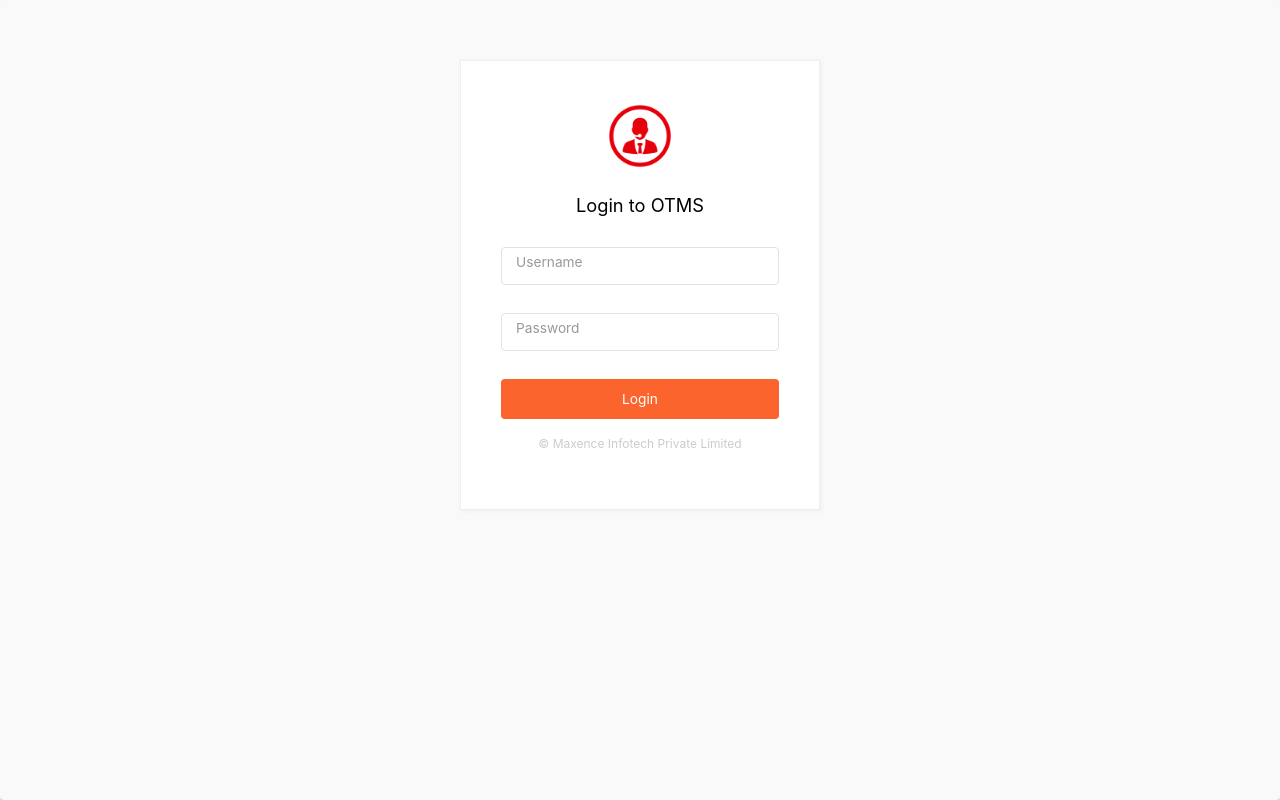
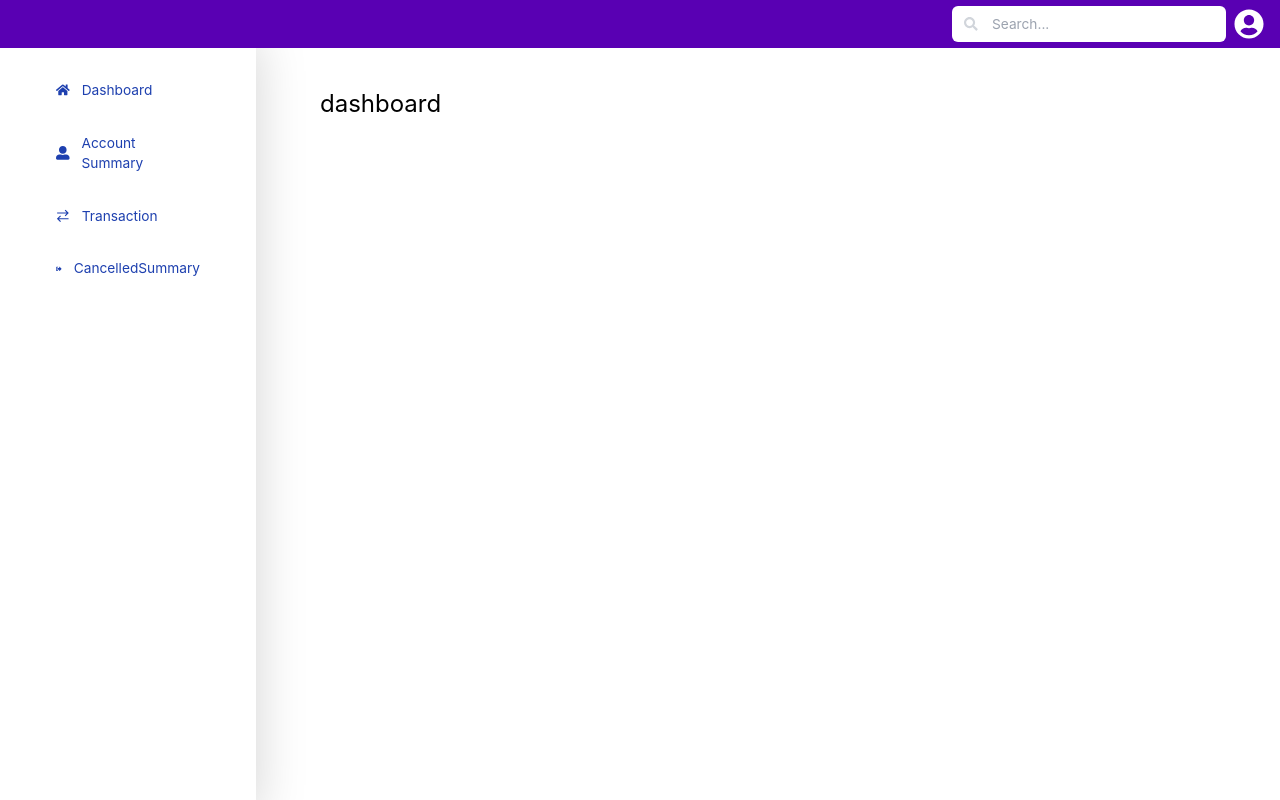
Before and after one commit to ARDRASATHYAN/otms, a React (Create React App) app: page / in a window 1280 px wide. Built offline with nearby package versions, Linux system fonts and the light colour scheme; no server answers; sample sign-in values are in the browser's storage.

Commit message:
third commit1

```diff
--- /dev/null
+++ b/postcss.config.js
@@ -0,0 +1,6 @@
+module.exports = {
+  plugins: {
+    tailwindcss: {},
+    autoprefixer: {},
+  },
+}
--- a/src/App.css
+++ b/src/App.css
@@ -27,7 +27,9 @@
 .App-link {
   color: #61dafb;
 }
-
+body{
+  font-family: Inter, sans-serif;
+}
 @keyframes App-logo-spin {
   from {
     transform: rotate(0deg);
@@ -36,3 +38,6 @@
     transform: rotate(360deg);
   }
 }
+@tailwind base;
+@tailwind components;
+@tailwind utilities;
--- a/src/App.js
+++ b/src/App.js
@@ -1,18 +1,23 @@
 import './App.css'
-import { BrowserRouter,  Route, Routes}from"react-router-dom"
+import { BrowserRouter, Route, Routes, Navigate } from "react-router-dom"
 import PinVerify from './components/PinVerify';
 import LoginPage from './components/Login';
+import Layout from './components/Layout';
 
 function App() {
+  const token = localStorage.getItem('token');
   return (
     <div >
       <BrowserRouter>
-     <Routes>
+        <Routes>
 
-     <Route path="/" element={<LoginPage/>} />
-          <Route path="/pin" element={<PinVerify/>} />
-          </Routes>
-          </BrowserRouter>
+          <Route path="/" element={token ? <Layout /> : <Navigate to="/login" replace />} />
+          <Route path="/" element={<Layout />} />
+
+          <Route path="/login" element={<LoginPage />} />
+          <Route path="/pin" element={<PinVerify />} />
+        </Routes>
+      </BrowserRouter>
     </div>
   );
 }
--- /dev/null
+++ b/src/components/Layout.js
@@ -0,0 +1,64 @@
+import React, { useEffect, useState } from 'react';
+import TopBar from './shared/TopBar';
+import Sidebar from './shared/Sidebar';
+import MainContent from './shared/MainContent';
+import axios from 'axios';
+
+const Layout = () => {
+  const [sidebarOpen, setSidebarOpen] = useState(false);
+  const [data, setData] = useState(null);
+  const [loading, setLoading] = useState(true);
+  const toggleSidebar = () => {
+    setSidebarOpen(!sidebarOpen);
+  };
+
+  const token = localStorage.getItem('token');
+
+  useEffect(() => {
+    const fetchData = async () => {
+      try {
+        const response = await axios.post(
+          'https://fc.maxence.co.in/v1/bank/info',
+          JSON.stringify({ id: "F1264" }),
+          {
+            headers: {
+              'Authorization': `Bearer ${token}`,
+              'Content-Type': 'application/json'
+            }
+          }
+        );
+        setData(response.data);
+        setLoading(false);
+        console.log('Fetched data:', response.data);
+      } catch (error) {
+        console.error("Error fetching data:", error);
+        setLoading(false);
+      }
+    };
+
+    fetchData();
+  }, [token]);
+
+  return (
+    <div className="flex flex-col h-screen">
+
+
+        <TopBar toggleSidebar={toggleSidebar} name={data?.data.name} />
+
+
+      <div className="flex flex-1 mt-4 md:mt-0">
+
+        <div className={`bg-white text-blue-800 w-64 h-full p-10 shadow-lg transition-transform duration-300 ${sidebarOpen ? 'block' : 'hidden'} md:block`}>
+          <Sidebar isOpen={sidebarOpen} />
+        </div>
+
+
+        <div className="flex-1 p-10 transition-all duration-300">
+          {loading ? <p>Loading content...</p> : <MainContent />}
+        </div>
+      </div>
+    </div>
+  );
+};
+
+export default Layout;
--- a/src/components/Login.jsx
+++ b/src/components/Login.jsx
@@ -38,7 +38,7 @@ const LoginPage = () => {
                     password: values.password
                 }).toString(),
                     {
-                        headers: { 'Content-Type': 'application/x-www-form-urlencoded' } // Set header for URL encoding
+                        headers: { 'Content-Type': 'application/x-www-form-urlencoded' }
                     });
 
                 const token = response.data.access_token;
@@ -85,7 +85,7 @@ const LoginPage = () => {
 
                 {formik.errors.general && <p className="error-message">{formik.errors.general}</p>}
 
-                {/* Submit button */}
+
                 <Button
                     label="Login"
                     type="submit"
--- a/src/components/PinVerify.jsx
+++ b/src/components/PinVerify.jsx
@@ -6,6 +6,7 @@ import './login.css';
 import Inputput from './shared/Inputput';
 import Button from './shared/Button';
 import logo from './shared/logo.png';
+import { useNavigate } from 'react-router-dom';
 
 const validationSchema = Yup.object({
     pin: Yup.string()
@@ -14,6 +15,7 @@ const validationSchema = Yup.object({
 });
 
 const PinVerify = () => {
+    const navigate=useNavigate()
     const formik = useFormik({
         initialValues: {
             pin: '',
@@ -33,11 +35,11 @@ const PinVerify = () => {
             try {
                 const response = await axios.post(
                     'https://fc.maxence.co.in/v1/bank/validatepin',
-                    new URLSearchParams({
+                    JSON.stringify({
                         mobile: '9447129862',
                         pin: values.pin,
                         DeviceId: '2412341234123',
-                    }).toString(),
+                    }),
                     {
                         headers: {
                             'Authorization': `Bearer ${token}`,
@@ -46,7 +48,9 @@ const PinVerify = () => {
                     }
                 );
 
+
                 console.log('PIN verification successful:', response.data);
+                navigate('/')
                 setSubmitting(false);
 
             } catch (error) {
--- /dev/null
+++ b/src/components/shared/MainContent.js
@@ -0,0 +1,12 @@
+import React from 'react';
+
+const MainContent = () => {
+  return (
+    <div className="p-4">
+      <h1 className="text-2xl font-sans">dashboard</h1>
+
+    </div>
+  );
+};
+
+export default MainContent;
--- /dev/null
+++ b/src/components/shared/Sidebar.js
@@ -0,0 +1,30 @@
+import React from 'react';
+import { FaHome, FaUserAlt, FaCog, FaSignOutAlt } from 'react-icons/fa';
+import { GrTransaction } from "react-icons/gr";
+
+const Sidebar = ({ isOpen }) => {
+  return (
+    <div className={`bg-white text-blue-800 p-2 h-full md:block ${isOpen ? 'block' : 'hidden'} md:static`}>
+      <nav className="flex flex-col space-y-4">
+        <a href="#Dashboard" className="flex items-center p-2 hover:bg-gray-200 rounded font-sans">
+          <FaHome className="mr-3" />
+          <span>Dashboard</span>
+        </a>
+        <a href="#Account Summary" className="flex items-center p-2 hover:bg-gray-200 rounded font-sans">
+          <FaUserAlt className="mr-3" />
+          <span>Account Summary</span>
+        </a>
+        <a href="#Transaction Summary" className="flex items-center p-2 hover:bg-gray-200 rounded font-sans">
+          <GrTransaction className="mr-3" />
+          <span>Transaction</span>
+        </a>
+        <a href="#Cancelled Summary" className="flex items-center p-2 hover:bg-gray-200 rounded font-sans">
+          <FaSignOutAlt className="mr-3" />
+          <span>CancelledSummary</span>
+        </a>
+      </nav>
+    </div>
+  );
+};
+
+export default Sidebar;
--- /dev/null
+++ b/src/components/shared/TopBar.js
@@ -0,0 +1,67 @@
+import React, { useEffect, useState } from 'react';
+import { FaUserCircle, FaSearch, FaBars } from 'react-icons/fa';
+
+const TopBar = ({ toggleSidebar, name }) => {
+  const [dropdownOpen, setDropdownOpen] = useState(false);
+
+
+  const handleUserIconClick = () => {
+    setDropdownOpen(!dropdownOpen);
+  };
+
+
+  const handleLogout = () => {
+    console.log("Logout clicked");
+
+    localStorage.removeItem("token");
+    window.location.reload();
+  };
+
+  useEffect(() => {
+    console.log("TopBar name prop:", name);
+  }, [name]);
+
+  return (
+    <div className="flex items-center justify-between bg-customPurple p-2 text-white fixed top-0 w-full z-10 h-12">
+
+      <button onClick={toggleSidebar} className="md:hidden">
+        <FaBars size={24} />
+      </button>
+
+
+      <div className="text-lg font-semibold font-sans">{name}</div>
+
+
+      <div className="relative flex items-center max-w-xs flex-1">
+        <FaSearch className="absolute left-3 text-gray-300" />
+        <input
+          type="text"
+          placeholder="Search..."
+          className="w-full pl-10 pr-4 py-2 rounded-md outline-none text-gray-700"
+        />
+        <div className="relative">
+
+          <FaUserCircle
+            className="text-white mx-2 cursor-pointer"
+            size={30}
+            onClick={handleUserIconClick}
+          />
+
+          {/* Dropdown */}
+          {dropdownOpen && (
+            <div className="absolute right-0 mt-2 w-32 bg-white text-black rounded-md shadow-lg">
+              <button
+                onClick={handleLogout}
+                className="w-full text-left px-4 py-2 hover:bg-gray-100"
+              >
+                Logout
+              </button>
+            </div>
+          )}
+        </div>
+      </div>
+    </div>
+  );
+};
+
+export default TopBar;
--- /dev/null
+++ b/tailwind.config.js
@@ -0,0 +1,17 @@
+/** @type {import('tailwindcss').Config} */
+module.exports = {
+  content: [
+    "./src/**/*.{js,jsx,ts,tsx}",
+  ],
+  theme: {
+    extend: {
+      fontFamily: {
+        sans: ['Inter', 'sans-serif'], // Add Inter as the default sans font
+      },
+      colors: {
+        customPurple: '#5900b3', // Add your custom color here
+      },
+    },
+  },
+  plugins: [],
+}
```
Also changed, not shown: package.json (+6 -1 lines), 1 other file (tests, documents, lock files or other folders).
